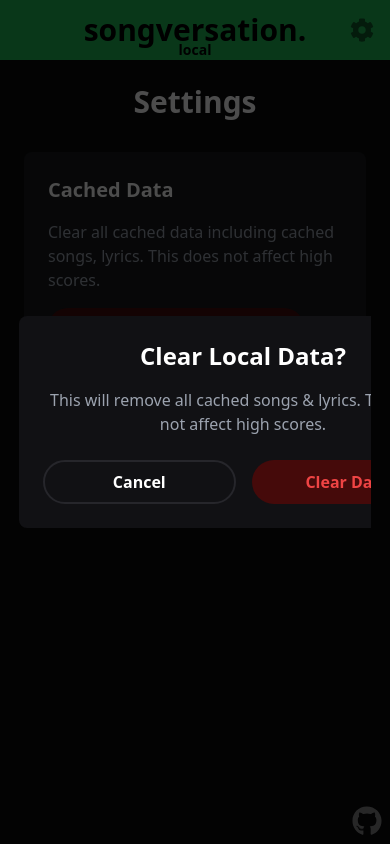
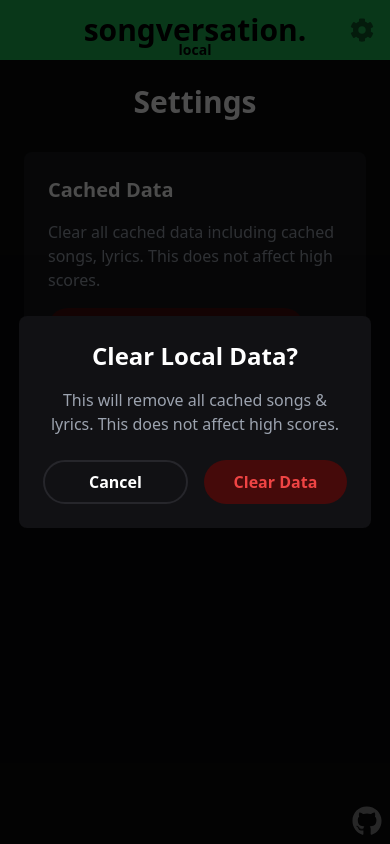
Before and after one commit to alexbarker234/songversation, a Next.js app: page /settings in a window 390 px wide. Both pictures are taken after a click on the button "Clear Local Data". Built offline with nearby package versions, Linux system fonts and the light colour scheme; what tailwindcss-animation-delay would draw is missing.

Commit message:
settings responsive styles

```diff
--- a/src/app/settings/page.tsx
+++ b/src/app/settings/page.tsx
@@ -35,7 +35,7 @@
       </div>
 
       <Modal isOpen={showConfirmModal} onClose={() => !isClearing && setShowConfirmModal(false)}>
-        <div className="w-[448px] rounded-lg bg-grey-dark p-6 text-center text-white">
+        <div className="max-w-lg rounded-lg bg-grey-dark p-6 text-center text-white">
           <h2 className="mb-4 text-2xl font-bold">Clear Local Data?</h2>
           <p className="mb-6 text-gray-400">
             This will remove all cached songs & lyrics. This does not affect high scores.
```
